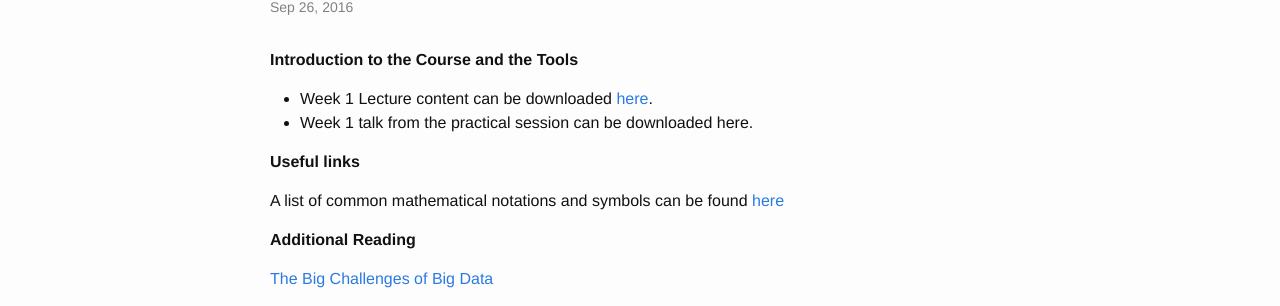
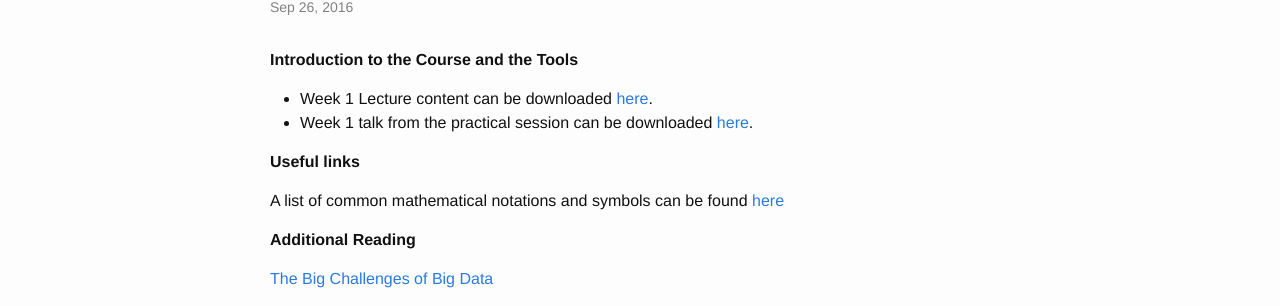
Before and after one commit to sods/bioinformatics, a Jekyll site: the page built from _posts/2016-09-26-week-1-introduction-and-course-tools.md, in a window 1280 px wide. Shown: the part 498-804 px from the top of the page. Built offline with Jekyll 4.4.1, drawn with Linux system fonts in a browser that asks for light colours; comment, search, counter and statistics services are not loaded; part of the change alters nothing that is shown.

```diff
--- a/_posts/2016-09-26-week-1-introduction-and-course-tools.md
+++ b/_posts/2016-09-26-week-1-introduction-and-course-tools.md
@@ -9,7 +9,7 @@ tagline: Introduction to the Course and the Tools
 ---
 
 * Week 1 Lecture content can be downloaded [here](http://opendsi.cc/bioinformatics/assets/Lecture_Wk1.pdf).
-* Week 1 talk from the practical session can be downloaded here.
+* Week 1 talk from the practical session can be downloaded [here](http://opendsi.cc/bioinformatics/assets/SageMathCloud_BMS353.pdf).
 
 **Useful links**
 
```
